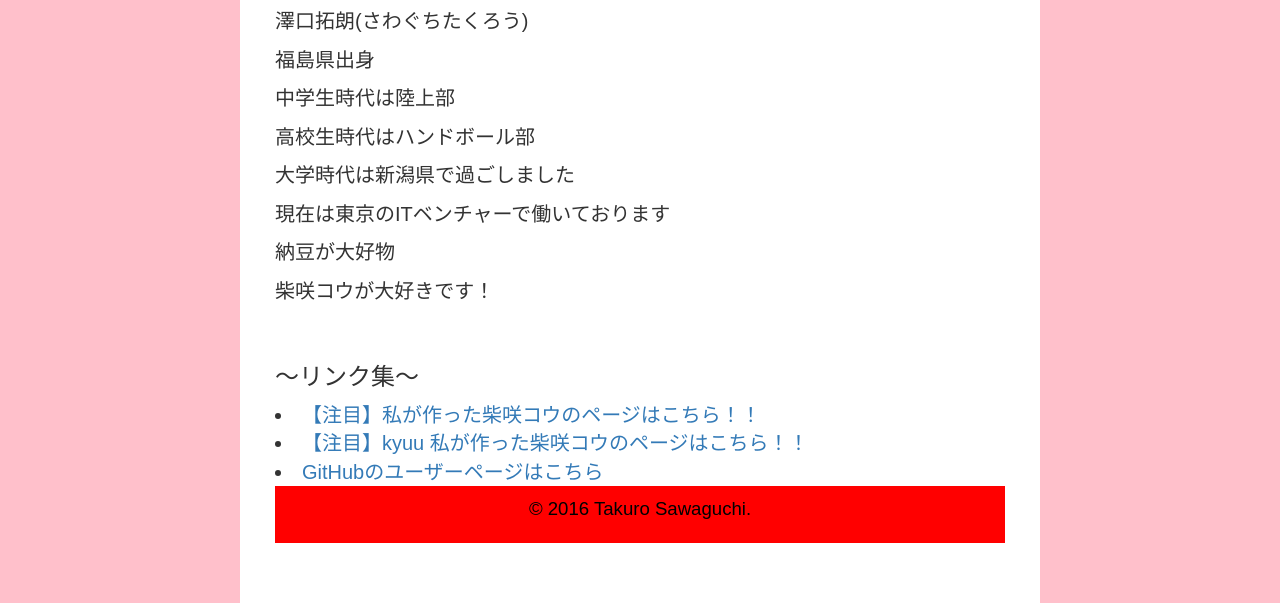
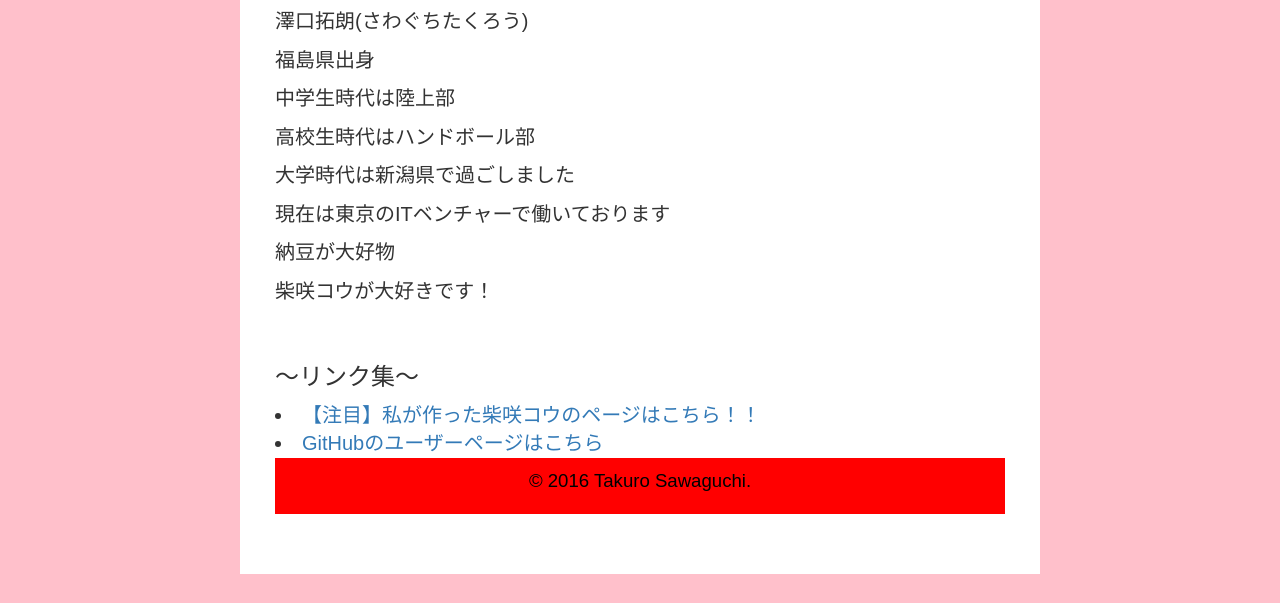
Before and after one commit to taku9394/taku9394.github.io, a plain HTML site: page index.html in a window 1280 px wide. Shown: the part 526-1129 px from the top of the page. After the commit the page ends 1100 px from the top, so only its background shows below. Drawn offline with nearby package versions, Linux system fonts and the light colour scheme.

Commit message:
commit14

```diff
--- a/index.html
+++ b/index.html
@@ -42,7 +42,6 @@
             </br>
             <h3>～リンク集～</h3>
             <li><a href="https://techacademy-sawaguchi.c9users.io/taku9394.github.io/kou_main.html" target="blank">【注目】私が作った柴咲コウのページはこちら！！</a></li>
-            <li><a href="https://techacademy-sawaguchi.c9users.io/kou_shibasaki/main.html" target="blank">【注目】kyuu 私が作った柴咲コウのページはこちら！！</a></li>
             <li><a href="https://github.com/taku9394" target="blank">GitHubのユーザーページはこちら</a></li>
             <footer>
                 <p>&copy; 2016 Takuro Sawaguchi. </p>
```
